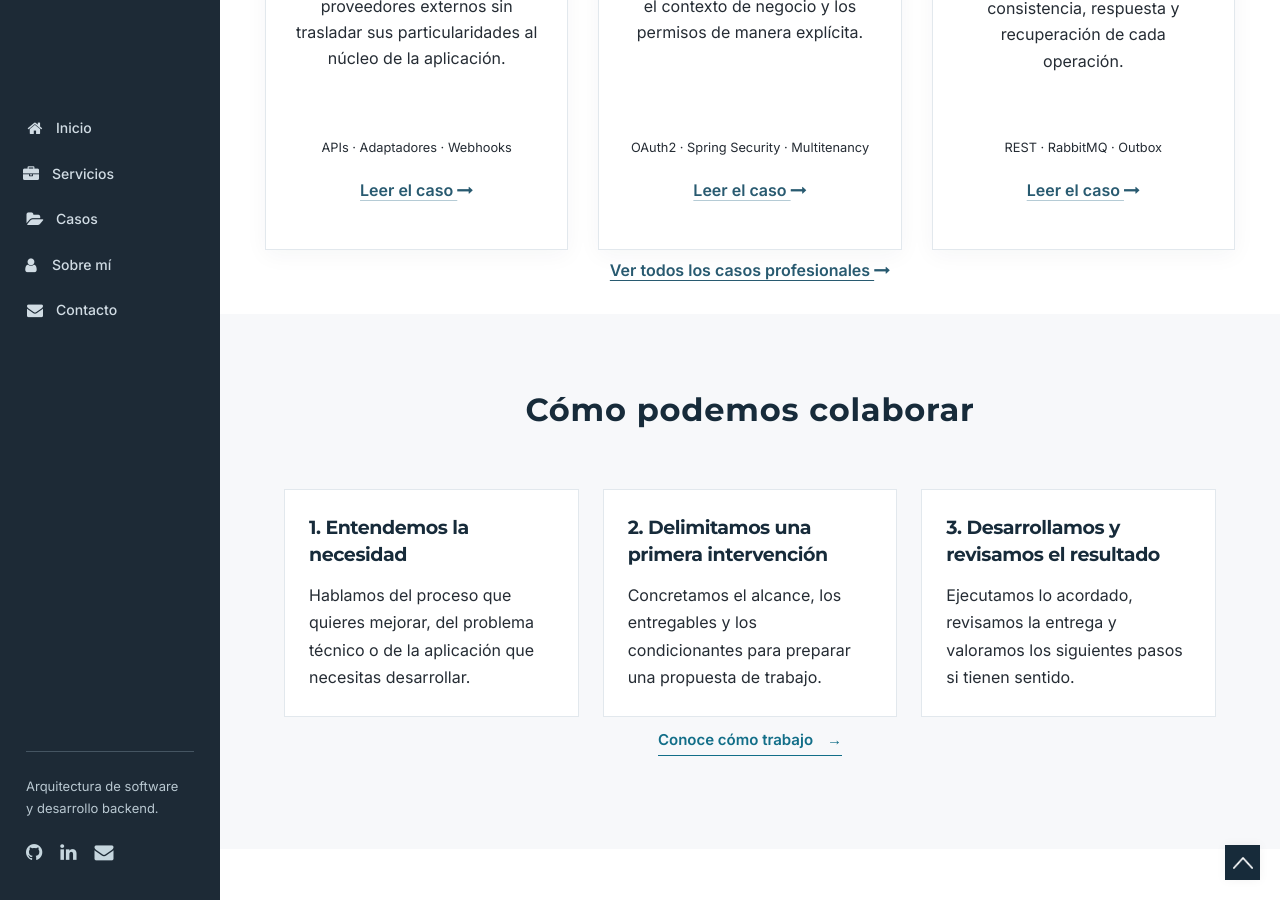
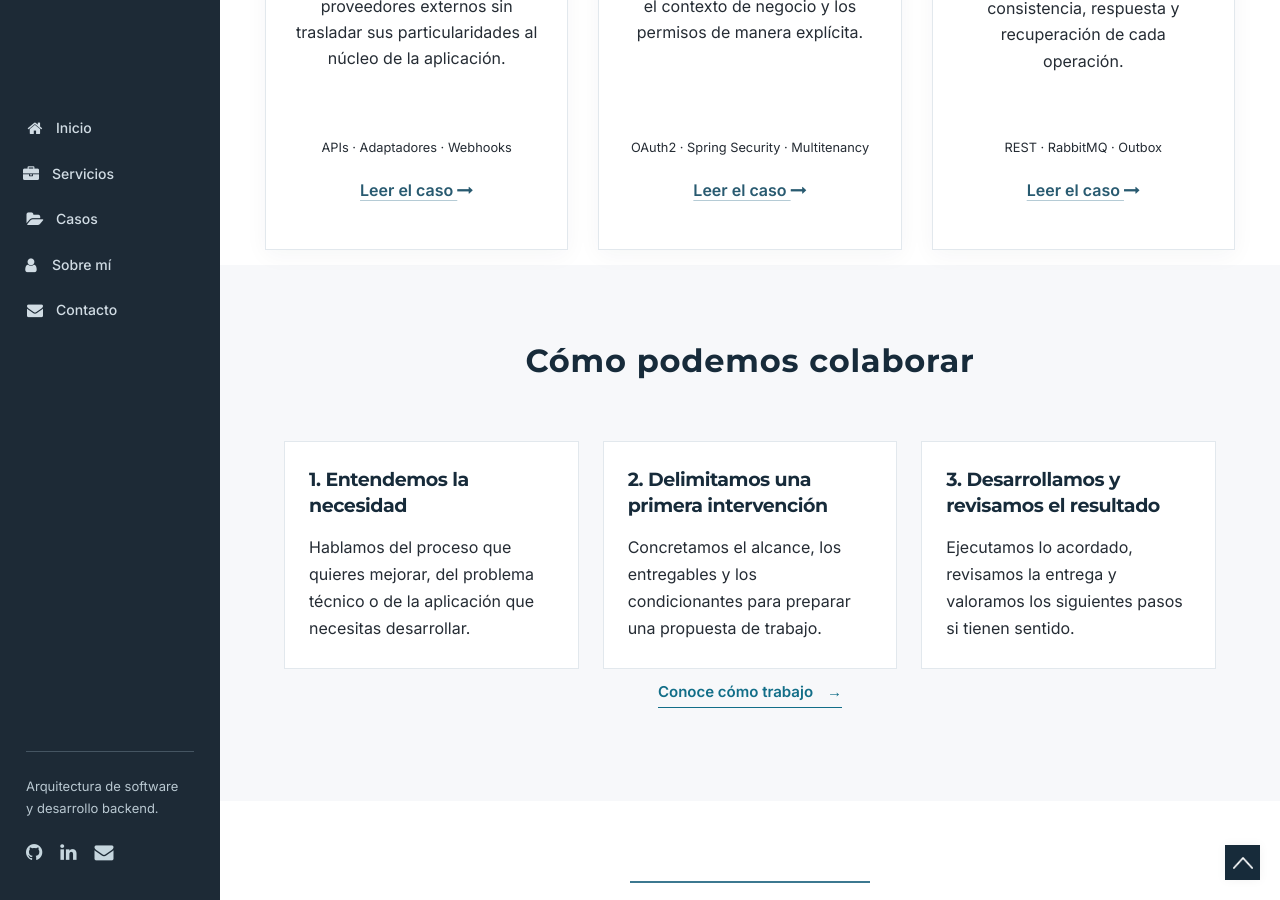
Before and after one commit to dabiz-me/dabiz.me, a Jekyll site: the page built from index.html, in a window 1280 px wide and 900 px high, scrolled down 2795 px. Built offline with Jekyll 4.4.1, drawn with Linux system fonts in a browser that asks for light colours.

Commit message:
refactor(navigation): remove redundant index journeys in _includes/portfolio_section.html

```diff
--- a/_includes/portfolio_section.html
+++ b/_includes/portfolio_section.html
@@ -21,9 +21,6 @@
                     </div>
                     {% endfor %}
                 </div>
-                {% unless page.url == '/proyectos-y-casos/' %}
-                <p class="dabiz-case-more"><a href="{{ '/proyectos-y-casos/' | relative_url }}">Ver todos los casos profesionales <i class="fa fa-long-arrow-right" aria-hidden="true"></i></a></p>
-                {% endunless %}
             </div>
         </div>
     </div>
```
